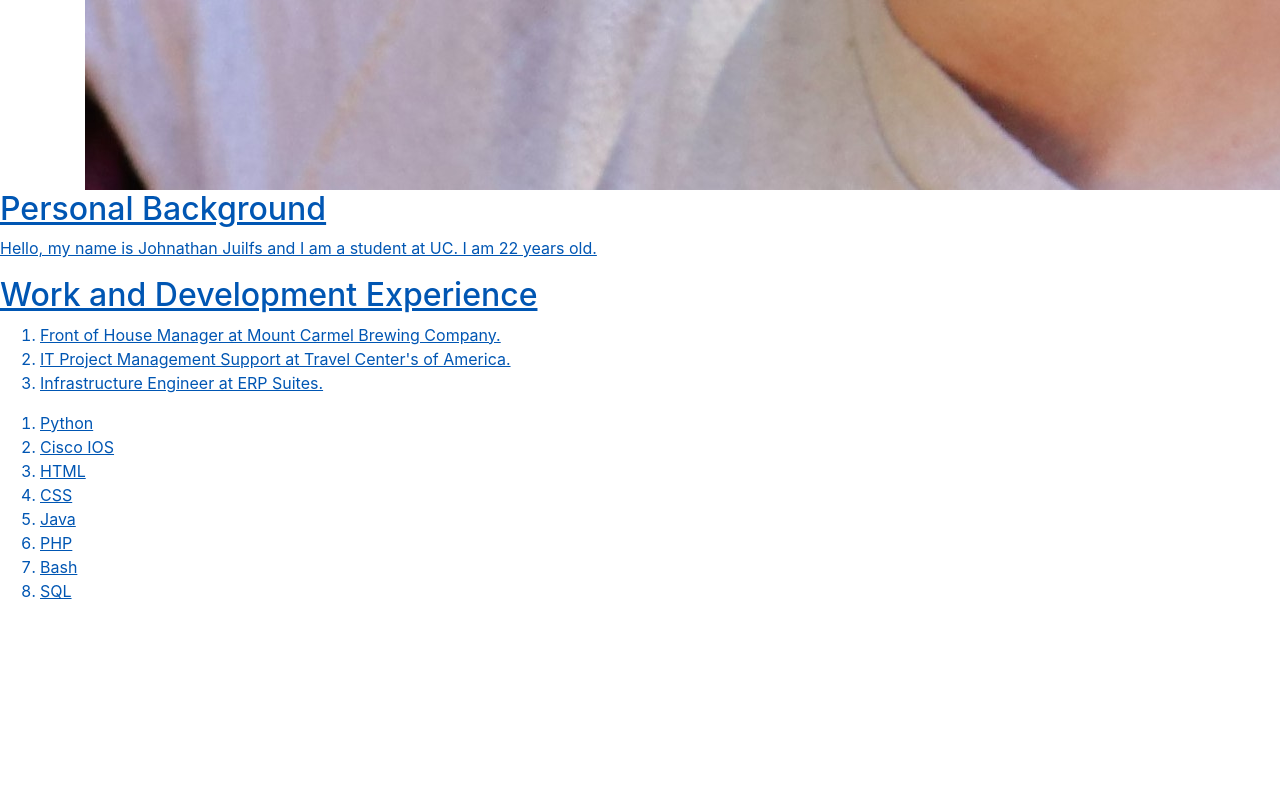
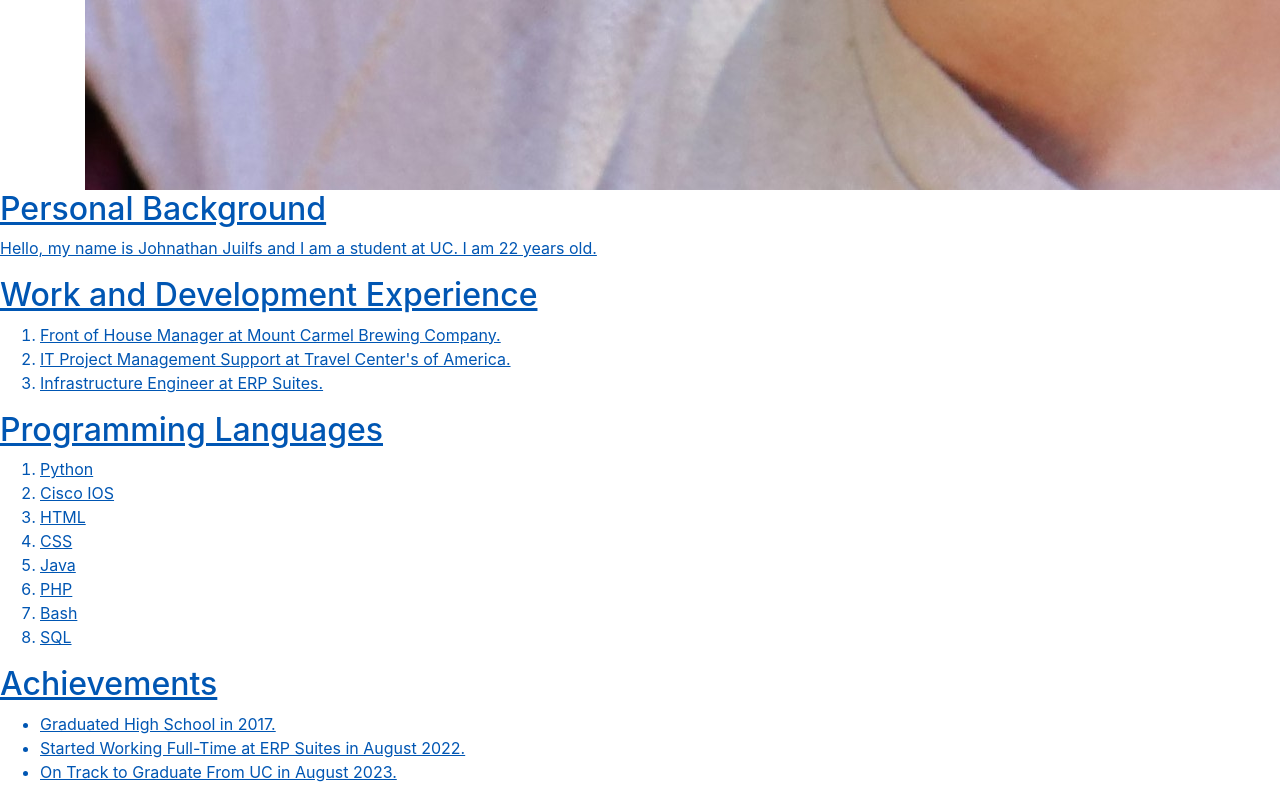
Before and after one commit to it3049c-fall22-henderson/online-portfolio-Juilfsjc, a website: page index.html in a window 1280 px wide. Shown: the part 2440-3240 px from the top of the page. Before the commit the page ends 3059 px from the top, so only its background shows below. Drawn offline with nearby package versions, Linux system fonts and the light colour scheme.

Commit message:
Added Achievements Section
Added Achievements Section

```diff
--- a/index.html
+++ b/index.html
@@ -54,7 +54,7 @@
 
   <section>
     <div>
-      <h2 id="Programming Languages"></h2>
+      <h2 id="Programming Languages">Programming Languages</h2>
       <ol>
         <li>Python</li>
         <li>Cisco IOS</li>
@@ -75,8 +75,12 @@
 
   <section>
     <div>
-
-
+      <h2 id="Achievements">Achievements</h2>
+      <ul>
+        <li>Graduated High School in 2017.</li>
+        <li>Started Working Full-Time at ERP Suites in August 2022.</li>
+        <li>On Track to Graduate From UC in August 2023.</li>
+      </ul>
     </div>
   </section>
 
```
